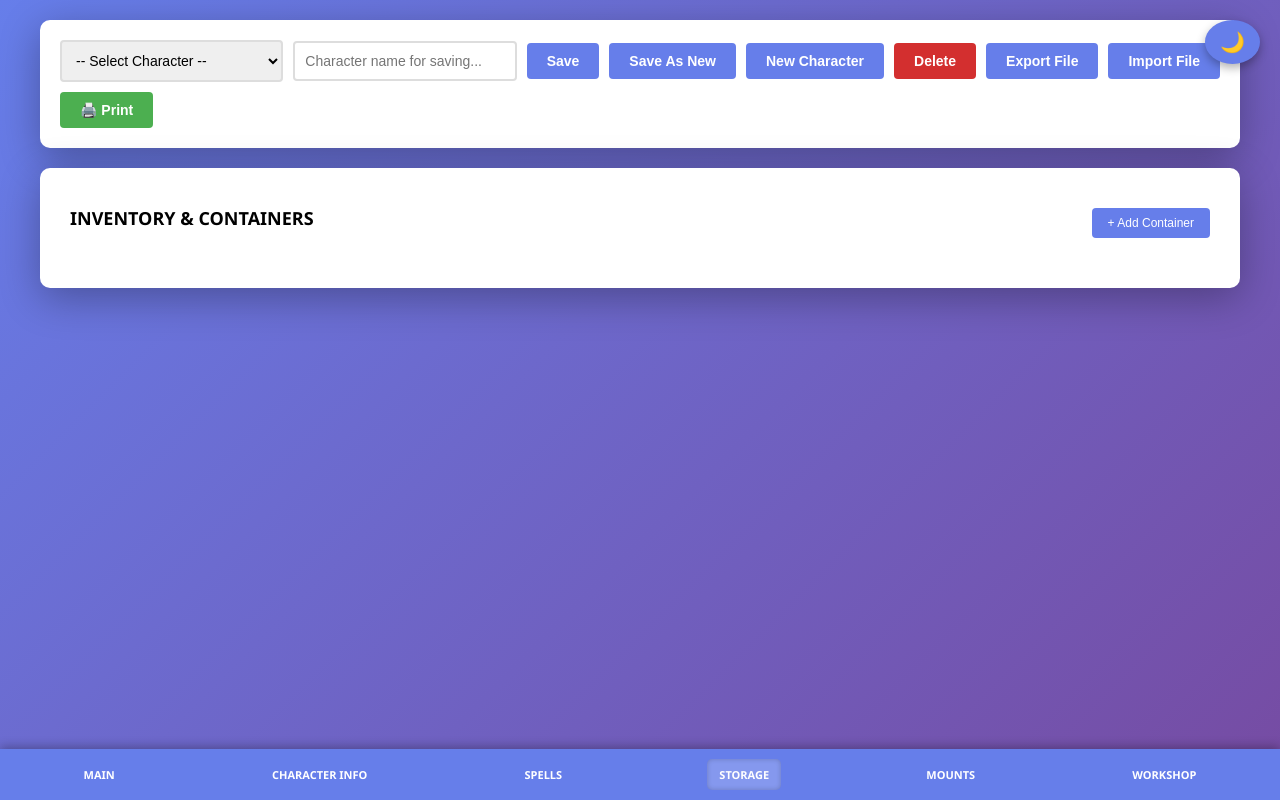
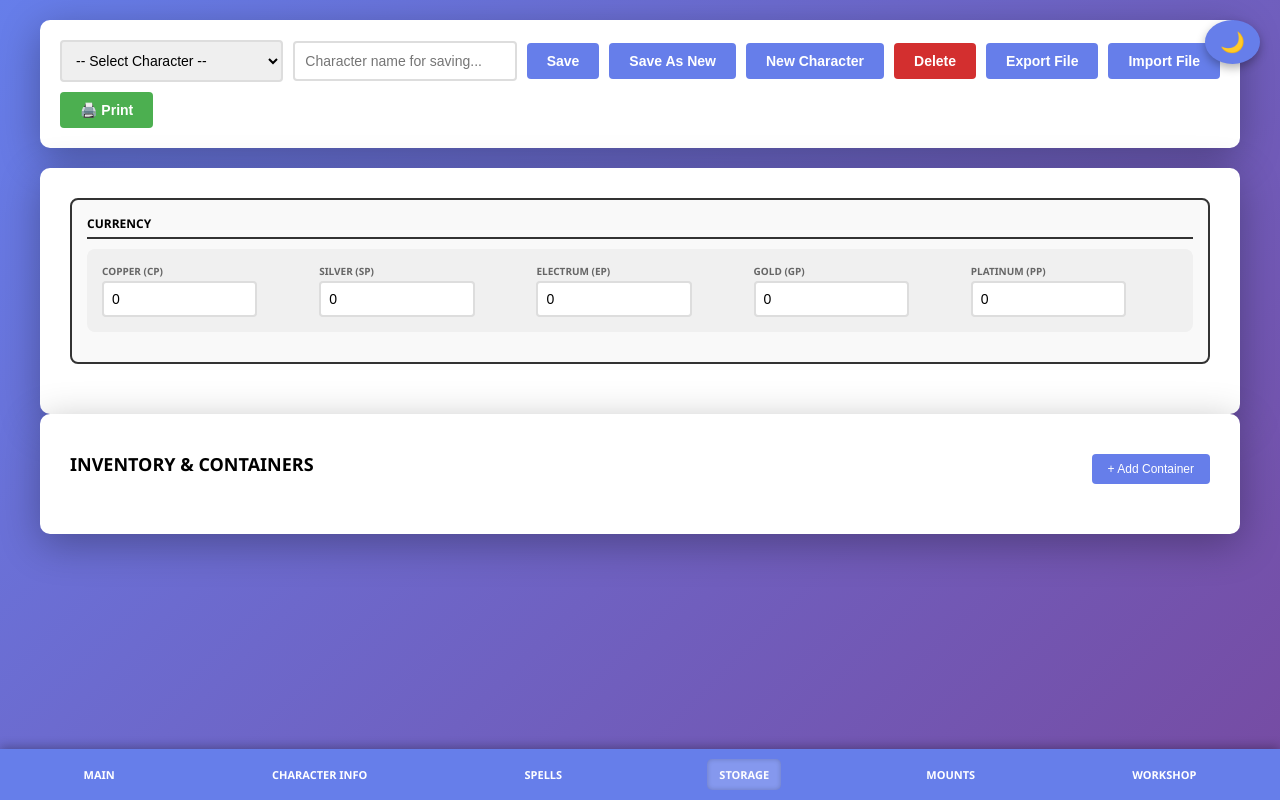
Before and after one commit to BrewerGameStudios/rpg-character-sheet, an Electron app: page index.html in a window 1280 px wide. Both pictures are taken after a click on the element "STORAGE". Drawn offline with Linux system fonts and the light colour scheme.

```diff
--- a/index.html
+++ b/index.html
@@ -418,6 +418,7 @@
             gap: 15px;
             margin-bottom: 20px;
         }
+
         .combat-box {
             border: 2px solid #333;
             border-radius: 8px;
@@ -1638,6 +1639,33 @@
     </div>-->
 
     <div id="containersPage" class="page">
+        <div class="container">
+            <div class="attacks-section">
+                <h3>Currency</h3>
+                <div style="display: grid; grid-template-columns: repeat(5, 1fr); gap: 10px; margin-bottom: 15px; padding: 15px; background: #f0f0f0; border-radius: 8px;">
+                    <div class="field">
+                        <label>Copper (CP)</label>
+                        <input type="number" id="cp" value="0" style="width: 75%;">
+                    </div>
+                    <div class="field">
+                        <label>Silver (SP)</label>
+                        <input type="number" id="sp" value="0" style="width: 75%;">
+                    </div>
+                    <div class="field">
+                        <label>Electrum (EP)</label>
+                        <input type="number" id="ep" value="0" style="width: 75%;">
+                    </div>
+                    <div class="field">
+                        <label>Gold (GP)</label>
+                        <input type="number" id="gp" value="0" style="width: 75%;">
+                    </div>
+                    <div class="field">
+                        <label>Platinum (PP)</label>
+                        <input type="number" id="pp" value="0" style="width: 75%;">
+                    </div>
+                </div>
+            </div>
+        </div>
         <div class="container">
             <div style="display: flex; justify-content: space-between; align-items: center; margin-bottom: 20px;">
                 <h2 style="text-transform: uppercase; font-size: 18px;">Inventory & Containers</h2>
```
Lines whose indentation alone changed are shown as unchanged.
